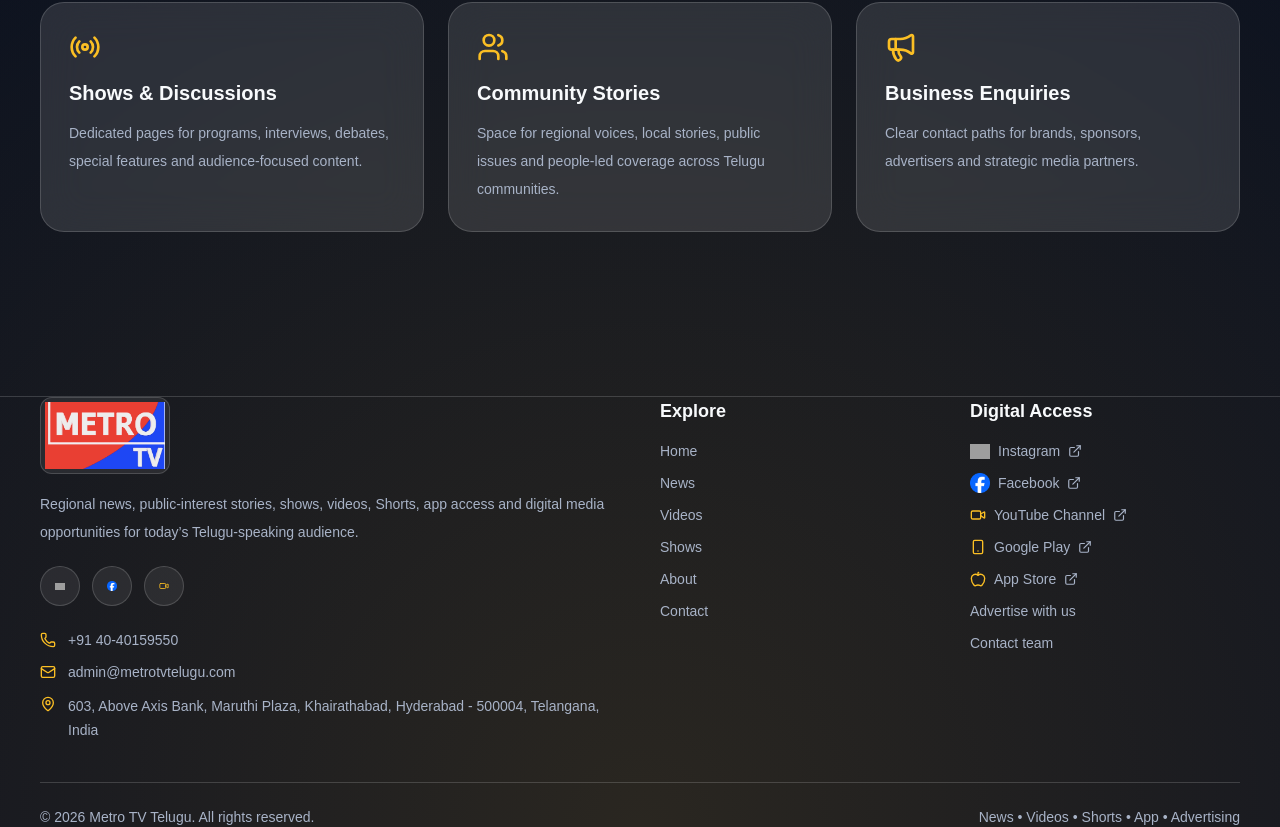
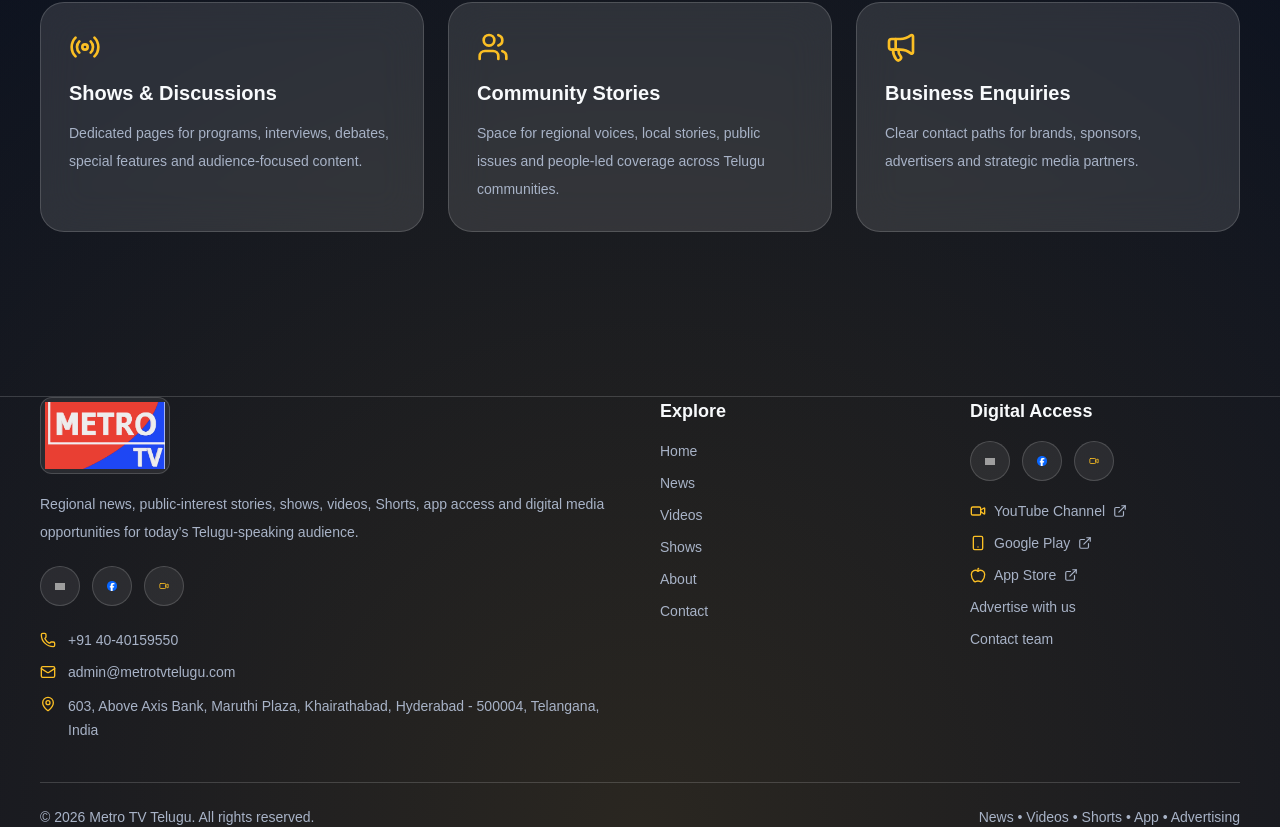
Before and after one commit to shivasricharan/metrotvtelugu, a Next.js app: page / in a window 1280 px wide. Shown: the part 4671-5498 px from the top of the page. Built offline with nearby package versions, Linux system fonts and the light colour scheme; grey boxes are pictures that could not be loaded.

Commit message:
Refine footer social media logo buttons

```diff
--- a/components/Footer.js
+++ b/components/Footer.js
@@ -186,29 +186,43 @@ export default async function Footer() {
 
           <div>
             <h3 className="text-lg font-semibold">Digital Access</h3>
-            <div className="mt-4 grid gap-3 text-sm" style={{ color: "var(--muted)" }}>
+
+            <div className="mt-4 flex flex-wrap gap-3">
               <a
                 href={instagramUrl}
                 target="_blank"
                 rel="noreferrer"
-                className="inline-flex items-center gap-2"
+                aria-label="Open Instagram"
+                className="theme-toggle inline-flex h-10 w-10 items-center justify-center p-0"
+                title="Instagram"
               >
                 <SocialImage src="/instagram.png" alt="Instagram" />
-                Instagram
-                <ExternalLink className="h-3.5 w-3.5" />
               </a>
 
               <a
                 href={facebookUrl}
                 target="_blank"
                 rel="noreferrer"
-                className="inline-flex items-center gap-2"
+                aria-label="Open Facebook"
+                className="theme-toggle inline-flex h-10 w-10 items-center justify-center p-0"
+                title="Facebook"
               >
                 <SocialImage src="/facebook.png" alt="Facebook" />
-                Facebook
-                <ExternalLink className="h-3.5 w-3.5" />
               </a>
 
+              <a
+                href={youtubeUrl}
+                target="_blank"
+                rel="noreferrer"
+                aria-label="Open YouTube"
+                className="theme-toggle inline-flex h-10 w-10 items-center justify-center p-0"
+                title="YouTube"
+              >
+                <Video className="h-4 w-4" style={{ color: "var(--gold)" }} />
+              </a>
+            </div>
+
+            <div className="mt-5 grid gap-3 text-sm" style={{ color: "var(--muted)" }}>
               <a
                 href={youtubeUrl}
                 target="_blank"
```
